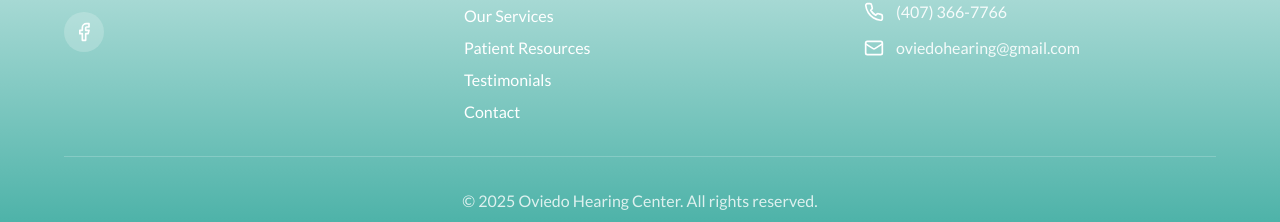
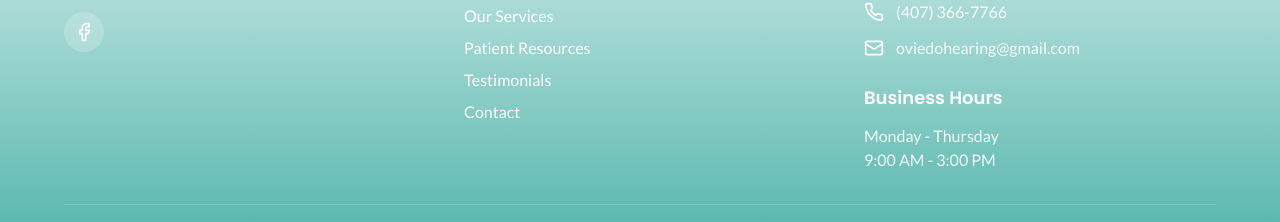
Before and after one commit to triavalabs/hear-with-heart, a React (Vite) app: page /about in a window 1280 px wide. Shown: the part 2677-2899 px from the top of the page. Built offline with nearby package versions, Linux system fonts and the light colour scheme; the HTML template or start-up script is replaced by a standard one.

Commit message:
Add business hours to footer
Extend Footer.tsx to display office hours (Mon-Thu 9-3) in Contact Info section for appointment availability.

```diff
--- a/src/components/Footer.tsx
+++ b/src/components/Footer.tsx
@@ -83,6 +83,12 @@ const Footer = () => {
                   </a>
                 </div>
               </div>
+
+              <h4 className="text-lg font-semibold mt-6 mb-3 text-white">Business Hours</h4>
+              <div className="text-white/90">
+                <p>Monday - Thursday</p>
+                <p className="font-medium">9:00 AM - 3:00 PM</p>
+              </div>
             </motion.div>
           </motion.div>
 
```
